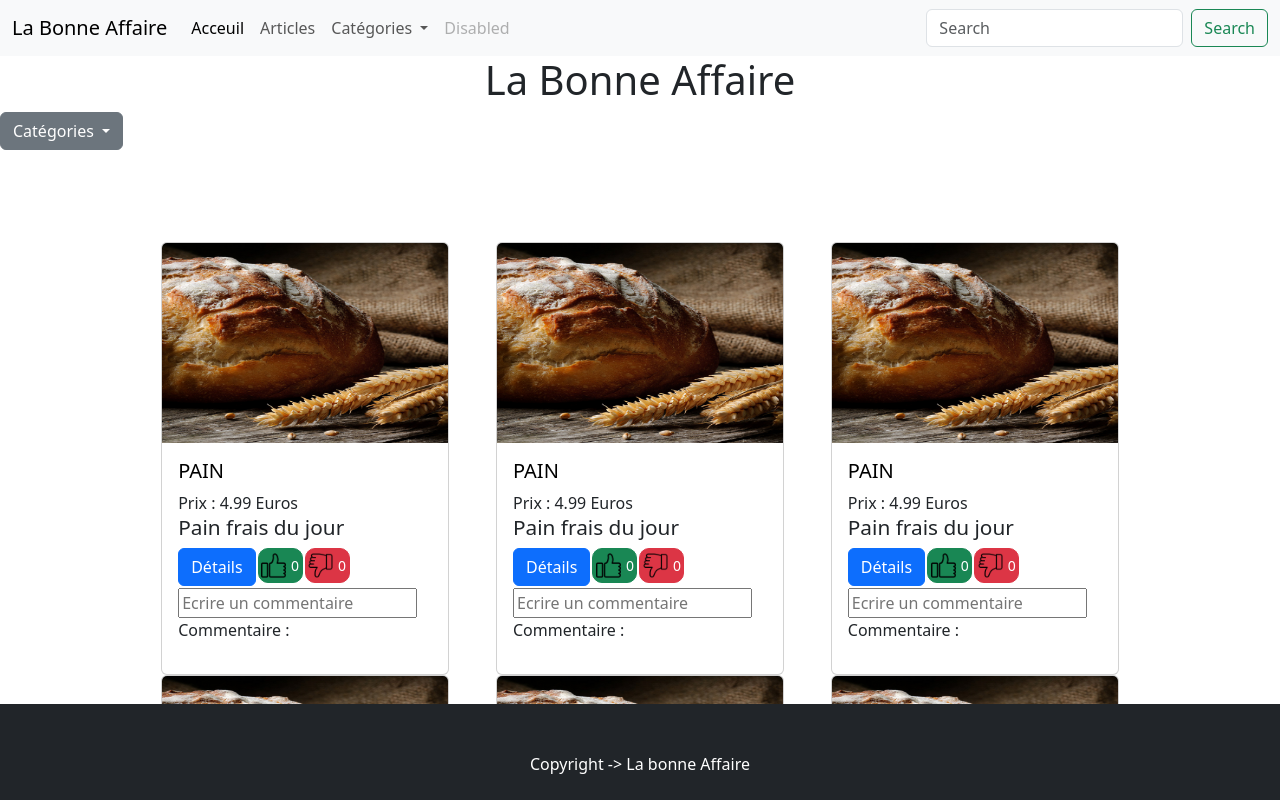
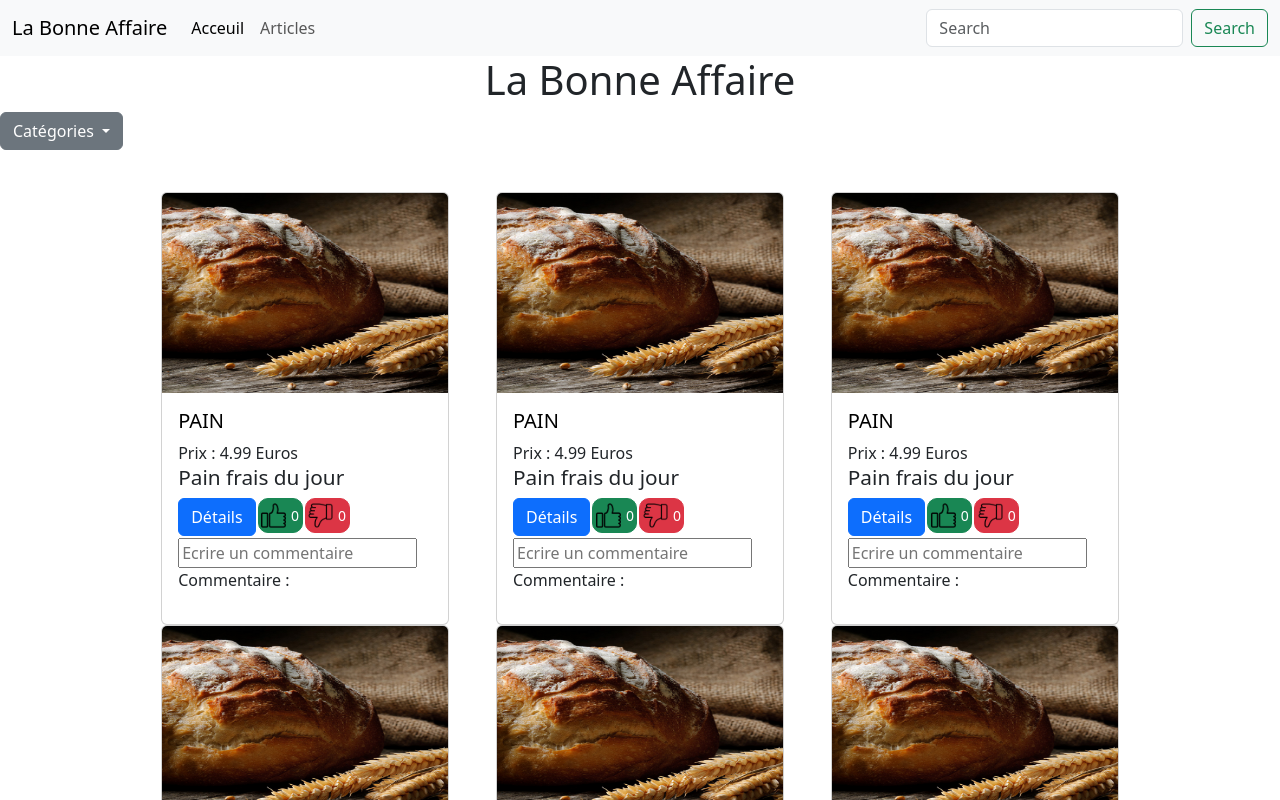
Before and after one commit to Nico7522/training-angular-article, an Angular app: page /article in a window 1280 px wide. Shown: the top 800 px of the page. Built offline with nearby package versions, Linux system fonts and the light colour scheme.

Commit message:
fix footer qui ne restait pas en bas

```diff
--- a/src/app/app.component.css
+++ b/src/app/app.component.css
@@ -1,6 +1,3 @@
 h1 {
     text-align: center;
 }
-
-body {
-padding-bottom: 50px;}
--- a/src/app/app.component.html
+++ b/src/app/app.component.html
@@ -1,6 +1,7 @@
 <app-navbar />
 <h1>La Bonne Affaire</h1>
 
-<router-outlet></router-outlet>
+    <router-outlet></router-outlet>
+
 
 <app-footer />
--- a/src/app/articles-section/article/article.component.css
+++ b/src/app/articles-section/article/article.component.css
@@ -1,5 +1,6 @@
 .articleInfo {
     width: 18rem;
+
 }
 h3 {
     font-size: 1.3rem;
--- a/src/app/articles-section/articles-section.css
+++ b/src/app/articles-section/articles-section.css
@@ -5,6 +5,11 @@
     justify-content: space-around;
     align-items: center;
     padding: 5%;
+    margin-bottom: 50px;
+}
+
+.container {
+    margin-top: -50px;
 }
 
 #alertMsg {
--- a/src/app/shared/footer/footer.component.css
+++ b/src/app/shared/footer/footer.component.css
@@ -1,6 +1,10 @@
 footer {
-    position: fixed;
+    position: absolute;
+    width: 100%;
     bottom: 0;
-    width: 100%;
-    height: 50px;
+    color: white;
+    background-color: #202020;
+    font-size: 12px;
+
+
 }
--- a/src/app/shared/footer/footer.component.html
+++ b/src/app/shared/footer/footer.component.html
@@ -1,5 +1,5 @@
 <footer class="py-5 bg-dark">
-    <div class="container">
+
       <p class="m-0 text-center text-white">Copyright -> La bonne Affaire</p>
-    </div>
+
 </footer>
--- a/src/app/shared/modal-details/modal-details.component.css
+++ b/src/app/shared/modal-details/modal-details.component.css
@@ -0,0 +1,5 @@
+.modal-body {
+    display: flex;
+    flex-direction: column;
+    align-items: center;
+}
--- a/src/app/shared/modal-details/modal-details.component.html
+++ b/src/app/shared/modal-details/modal-details.component.html
@@ -13,18 +13,17 @@
 
               <!-- Autres propriétés du produit -->
 
-            <h1 class="modal-title fs-5" id="exampleModalLabel"> description : {{product?.description}}</h1>
+            <h1 class="modal-title fs-5" id="exampleModalLabel">{{product?.titleArticle}}</h1>
             <button type="button" class="btn-close" data-bs-dismiss="modal" aria-label="Close"></button>
           </div>
 
-
-
-
         <div class="modal-body">
+          {{product?.description}}
+          <img src="{{product?.urlImg}}" width="250" alt="">
+          {{product?.priceArticle}} Euros
         </div>
         <div class="modal-footer">
           <button type="button" class="btn btn-secondary" data-bs-dismiss="modal">Close</button>
-          <button type="button" class="btn btn-primary">Save changes</button>
         </div>
       </div>
     </div>
--- a/src/app/shared/modal-details/modal-details.component.ts
+++ b/src/app/shared/modal-details/modal-details.component.ts
@@ -15,7 +15,10 @@ export class ModalDetailsComponent {
     this.productSub = this.list.$product.subscribe((prod) => {
       this.product = prod;
     });
-    console.log(this.product);
+
+    //  this.list._$product.subscribe({
+    //   next: (data) => { this.product = data}
+    //  })
   }
 
   @Input() idArticle!: number;
--- a/src/app/shared/navbar/navbar.component.html
+++ b/src/app/shared/navbar/navbar.component.html
@@ -21,7 +21,7 @@
             <a class="nav-link" routerLink="/article">Articles</a>
           </li>
 
-          <li class="nav-item dropdown">
+          <!-- <li class="nav-item dropdown">
             <a
               class="nav-link dropdown-toggle"
               href="#"
@@ -35,12 +35,12 @@
               <li><a class="dropdown-item" routerLink="/categories/pain">Pain</a></li>
               <li><a class="dropdown-item" routerLink="/categories/baguette">Baguette</a></li>
               <li><a class="dropdown-item" routerLink="/categories/vienoisserie">Vienoisserie</a></li>
-              <!-- <li><hr class="dropdown-divider" /></li> -->
+               <li><hr class="dropdown-divider" /></li>
             </ul>
-          </li>
-          <li class="nav-item">
+          </li> -->
+          <!-- <li class="nav-item">
             <a class="nav-link disabled" aria-disabled="true">Disabled</a>
-          </li>
+          </li> -->
         </ul>
         <form class="d-flex" role="search">
           <input
--- a/src/app/shared/services/data.service.ts
+++ b/src/app/shared/services/data.service.ts
@@ -1,6 +1,6 @@
 import { Injectable } from '@angular/core';
 import { Article } from '../models/article';
-import { BehaviorSubject, Observable } from 'rxjs';
+import { BehaviorSubject, Observable, ReplaySubject } from 'rxjs';
 
 @Injectable({
   providedIn: 'root',
@@ -112,11 +112,14 @@ export class DataService {
     },
   ];
   private _product!: Article | undefined;
-  private _$product: BehaviorSubject<Article | undefined> = new BehaviorSubject<Article | undefined>(this._product);
+ test: ReplaySubject<Article> = new ReplaySubject
+
+  _$product: BehaviorSubject<Article | undefined> = new BehaviorSubject<Article | undefined>(this._product);
   $product: Observable<Article | undefined> = this._$product.asObservable();
   getById(id: number): Article | undefined {
-    const temp = this.articleList.find(a => { return a.id === id})
-    this._$product.next(temp)
+    const actualProduct = this.articleList.find(a => { return a.id === id})
+    this._$product.next(actualProduct)
+
     return this.articleList.find((a: Article) => a.id === id);
   }
 
--- a/src/styles.css
+++ b/src/styles.css
@@ -1 +1,9 @@
 /* You can add global styles to this file, and also import other style files */
+
+html, body {
+    position:relative;
+    min-height: 100vh;
+    margin:0;
+    padding:0;
+    overflow:auto;
+  }
```
